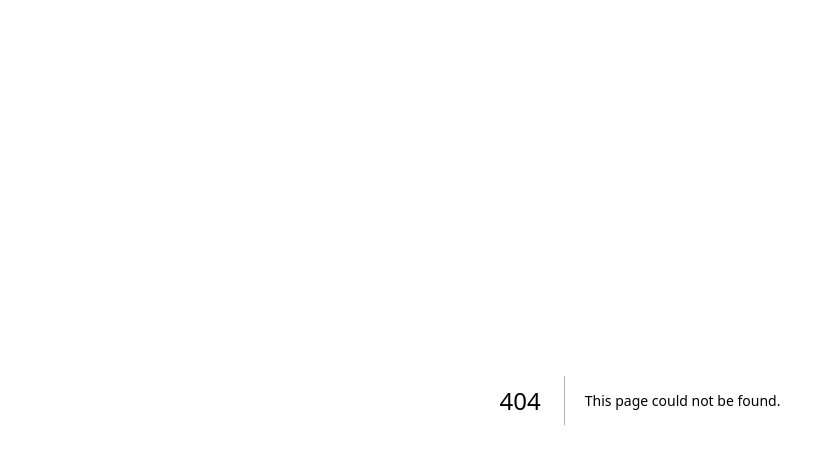
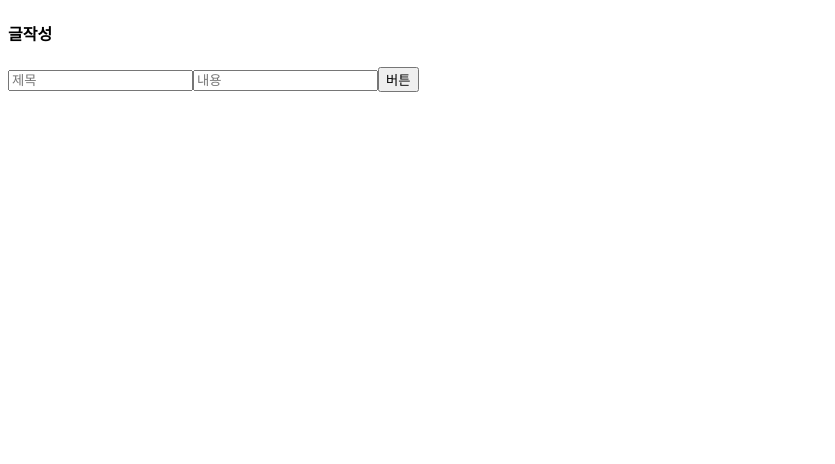
Before and after one commit to Cherisia/forum, a Next.js app: page /write in a window 1280 px wide. Before the commit this address had no page. Shown: the top 464 px of the page, without its empty margins (0-835 px from the left). Built offline with nearby package versions, Linux system fonts and the light colour scheme.

Commit message:
리스트, 시간뿌려주기 / 글쓰깅~

```diff
--- /dev/null
+++ b/app/write/page.js
@@ -0,0 +1,12 @@
+export default function Write() {
+    return (
+        <div>
+            <h4>글작성</h4>
+            <form action="/api/post/new" method="POST">
+                <input type="text" name="title" placeholder="제목"/>
+                <input type="text" name="content" placeholder="내용"/>
+                <button type="submit">버튼</button>
+            </form>
+        </div>
+    )
+}
--- /dev/null
+++ b/pages/api/list.js
@@ -0,0 +1,11 @@
+import {connectDB} from "@/util/database";
+
+export default async function List(req, resp) {
+    const db = (await connectDB).db('forum');
+    let result = await db.collection('post').find().toArray();
+    if (req.method === 'GET') {
+        resp.status(200).json(result);
+    } else {
+        resp.status(400).json('올바르지 않은 요청 메서드');
+    }
+}
--- /dev/null
+++ b/pages/api/post/new.js
@@ -0,0 +1,12 @@
+import {connectDB} from "@/util/database";
+
+export default async function New(req, resp) {
+    const db = (await connectDB).db('forum');
+    let result = await db.collection('post').insertOne(req.body)
+    if (req.method === 'POST') {
+        // console.log(result);
+        resp.redirect(302, '/list');
+    } else {
+        resp.status(400).json('400 Bad Request');
+    }
+}
--- /dev/null
+++ b/pages/api/test.js
@@ -0,0 +1,3 @@
+export default function Handler(req, resp) {
+    resp.status(200).json('처리완료');
+}
--- /dev/null
+++ b/pages/api/time.js
@@ -0,0 +1,3 @@
+export default function Time(req, resp) {
+    resp.status(200).json(new Date());
+}
```
